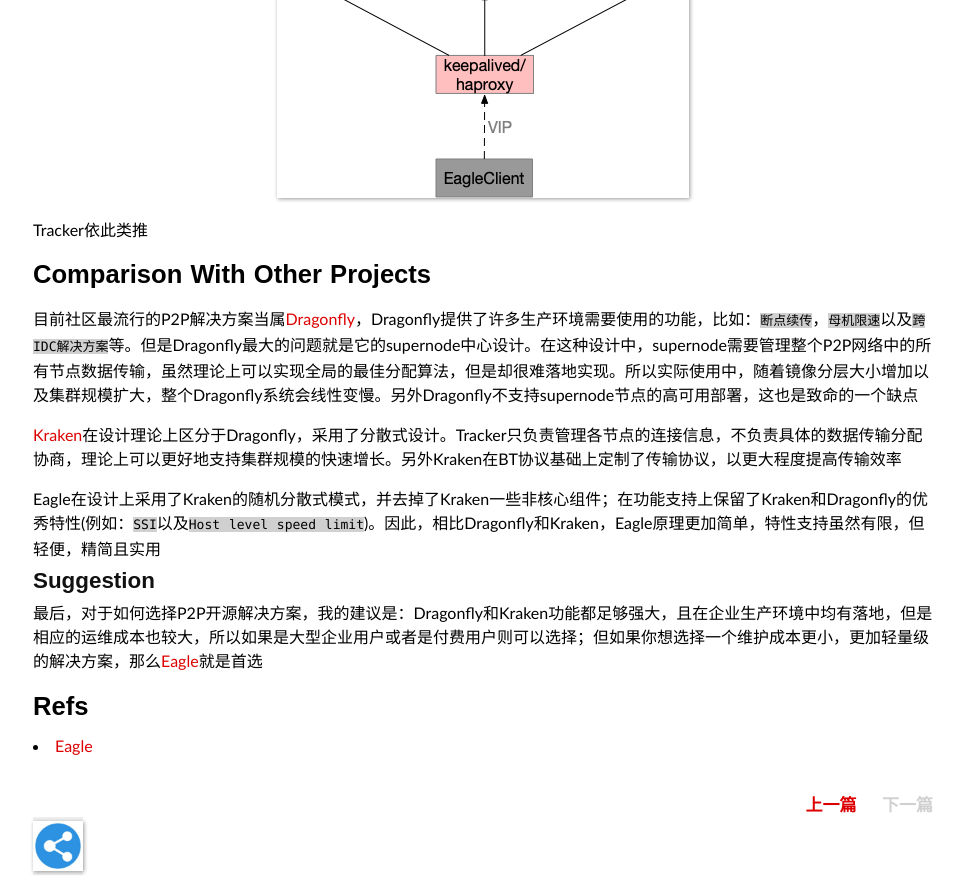
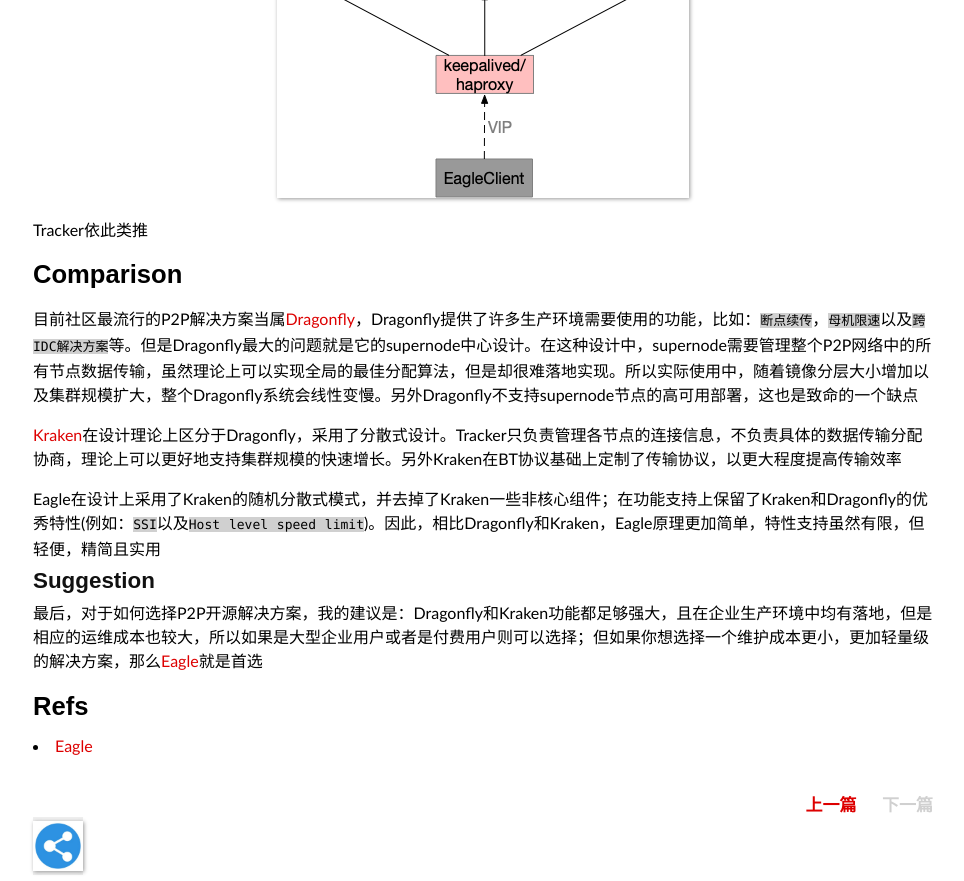
Before and after one commit to duyanghao/duyanghao.github.io, a Jekyll site: the page built from _posts/2020-5-1-eagle.md, in a window 1280 px wide and 900 px high, scrolled down 9167 px, cut to the strip 0-881 px from the top of the window. Shown: the whole strip, without its empty margins (157-1121 px from the left). Built offline with Jekyll 4.4.1, drawn with Linux system fonts in a browser that asks for light colours; some web fonts are replaced; comment, search, counter and statistics services are not loaded.

Commit message:
update eagle
Signed-off-by: duyanghao <1294057873@qq.com>

```diff
--- a/_posts/2020-5-1-eagle.md
+++ b/_posts/2020-5-1-eagle.md
@@ -13,7 +13,7 @@
 - [特性支持](#特性支持)
 - [原理](#原理)
 - [实现](#实现)
-- [Comparison With Other Projects](#Comparison With Other Projects)
+- [Comparison With Other Projects](#Comparison)
 
 # Overview
 
@@ -361,7 +361,7 @@
 
 Tracker依此类推
 
-# Comparison With Other Projects
+# Comparison
 
 目前社区最流行的P2P解决方案当属[Dragonfly](https://github.com/dragonflyoss/Dragonfly)，Dragonfly提供了许多生产环境需要使用的功能，比如：`断点续传`，`母机限速`以及`跨IDC解决方案`等。但是Dragonfly最大的问题就是它的supernode中心设计。在这种设计中，supernode需要管理整个P2P网络中的所有节点数据传输，虽然理论上可以实现全局的最佳分配算法，但是却很难落地实现。所以实际使用中，随着镜像分层大小增加以及集群规模扩大，整个Dragonfly系统会线性变慢。另外Dragonfly不支持supernode节点的高可用部署，这也是致命的一个缺点
 
```
